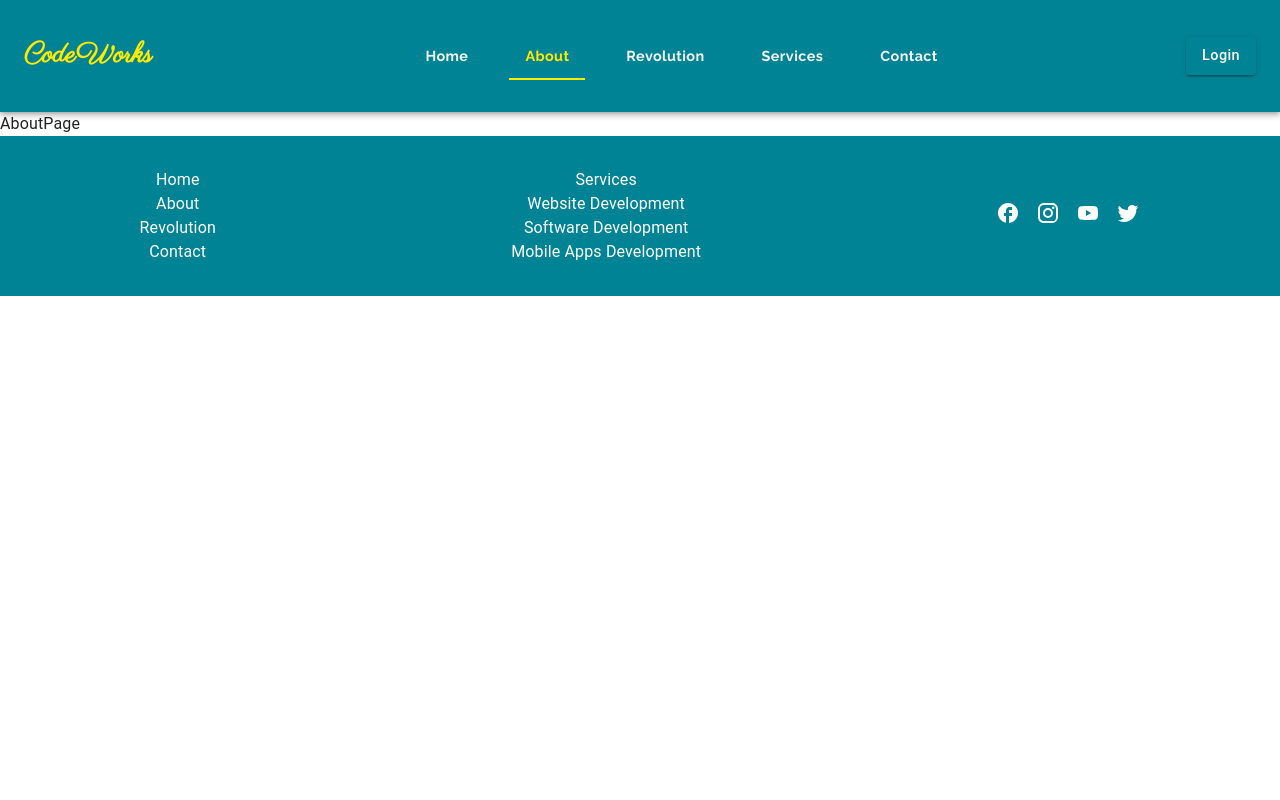
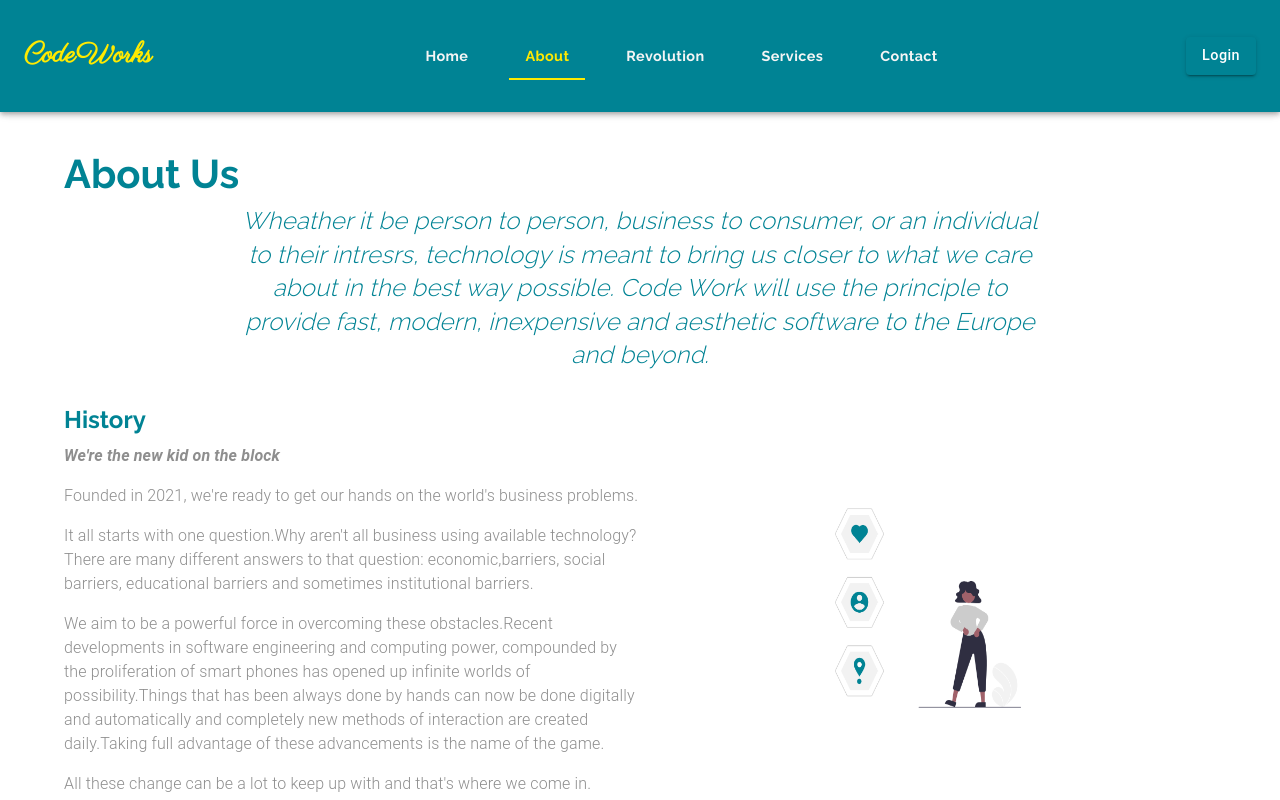
Before and after one commit to sagar-aryal/code-works, a React (Create React App) app: page /about in a window 1280 px wide. Shown: the top 800 px of the page. Built offline with nearby package versions, Linux system fonts and the light colour scheme.

Commit message:
about section completed

```diff
--- a/src/pages/AboutPage/AboutPage.jsx
+++ b/src/pages/AboutPage/AboutPage.jsx
@@ -1,7 +1,84 @@
 import React from "react";
 
+import { containerStyles, missionStyles } from "./AboutPageStyles";
+import history from "../../assets/history.png";
+
+import { Grid, Typography, Container } from "@mui/material";
+
 const AboutPage = () => {
-  return <div>AboutPage</div>;
+  return (
+    <React.Fragment>
+      <Container style={{ marginBottom: "4rem" }}>
+        <Grid container direction="column">
+          <Grid sx={containerStyles} item>
+            <Typography variant="h3">About Us</Typography>
+          </Grid>
+          <Grid item align="center">
+            <Typography sx={missionStyles} variant="h6" align="center">
+              Wheather it be person to person, business to consumer, or an
+              individual to their intresrs, technology is meant to bring us
+              closer to what we care about in the best way possible. Code Work
+              will use the principle to provide fast, modern, inexpensive and
+              aesthetic software to the Europe and beyond.
+            </Typography>
+          </Grid>
+          <Grid
+            sx={containerStyles}
+            item
+            container
+            justifyContent="space-around"
+          >
+            <Grid item container direction="column" lg>
+              <Typography variant="h5" gutterBottom>
+                History
+              </Typography>
+              <Grid item>
+                <Typography
+                  variant="body1"
+                  paragraph
+                  style={{ fontWeight: 700, fontStyle: "italic" }}
+                >
+                  We're the new kid on the block
+                </Typography>
+                <Typography variant="body1" paragraph>
+                  Founded in 2021, we're ready to get our hands on the world's
+                  business problems.
+                </Typography>
+                <Typography variant="body1" paragraph>
+                  It all starts with one question.Why aren't all business using
+                  available technology? There are many different answers to that
+                  question: economic,barriers, social barriers, educational
+                  barriers and sometimes institutional barriers.
+                </Typography>
+                <Typography variant="body1" paragraph>
+                  We aim to be a powerful force in overcoming these
+                  obstacles.Recent developments in software engineering and
+                  computing power, compounded by the proliferation of smart
+                  phones has opened up infinite worlds of possibility.Things
+                  that has been always done by hands can now be done digitally
+                  and automatically and completely new methods of interaction
+                  are created daily.Taking full advantage of these advancements
+                  is the name of the game.
+                </Typography>
+                <Typography variant="body1" paragraph>
+                  All these change can be a lot to keep up with and that's where
+                  we come in.
+                </Typography>
+              </Grid>
+            </Grid>
+            <Grid item container justifyContent="center" alignItems="center" lg>
+              <img
+                src={history}
+                alt="company history"
+                width="250px"
+                height="250px"
+              />
+            </Grid>
+          </Grid>
+        </Grid>
+      </Container>
+    </React.Fragment>
+  );
 };
 
 export default AboutPage;
--- /dev/null
+++ b/src/pages/AboutPage/AboutPageStyles.js
@@ -0,0 +1,16 @@
+import theme from "../../theme/Theme";
+
+export const missionStyles = {
+  fontStyle: "italic",
+  fontWeight: 300,
+  fontSize: "1.5rem",
+  maxWidth: "50rem",
+  lineHeight: 1.4,
+};
+
+export const containerStyles = {
+  marginTop: "2rem",
+  [theme.breakpoints.down("sm")]: {
+    fontSize: "10px",
+  },
+};
--- a/src/pages/ServicesPage/ServicesPageStyles.js
+++ b/src/pages/ServicesPage/ServicesPageStyles.js
@@ -2,7 +2,8 @@ import styled from "@emotion/styled";
 import theme from "../../theme/Theme";
 
 export const serviceContainer = {
-  marginTop: "4rem",
+  marginTop: "2rem",
+  marginBottom: "2rem",
 };
 
 export const SpecialText = styled("span")({
--- a/src/theme/Theme.js
+++ b/src/theme/Theme.js
@@ -33,8 +33,20 @@ const theme = createTheme({
       fontWeight: 700,
       color: "#008394",
     },
+    h6: {
+      fontFamily: "Raleway",
+      fontSize: "1.25rem",
+      fontWeight: 700,
+      color: "#008394",
+    },
     subtitle1: {
       fontSize: "1.1rem",
+      fontWeight: 300,
+      color: "#8e8e8e",
+      lineHeight: 1.5,
+    },
+    body1: {
+      fontSize: "1rem",
       fontWeight: 300,
       color: "#8e8e8e",
       lineHeight: 1.5,
```
Also changed, not shown: src/assets/history.png (added).
